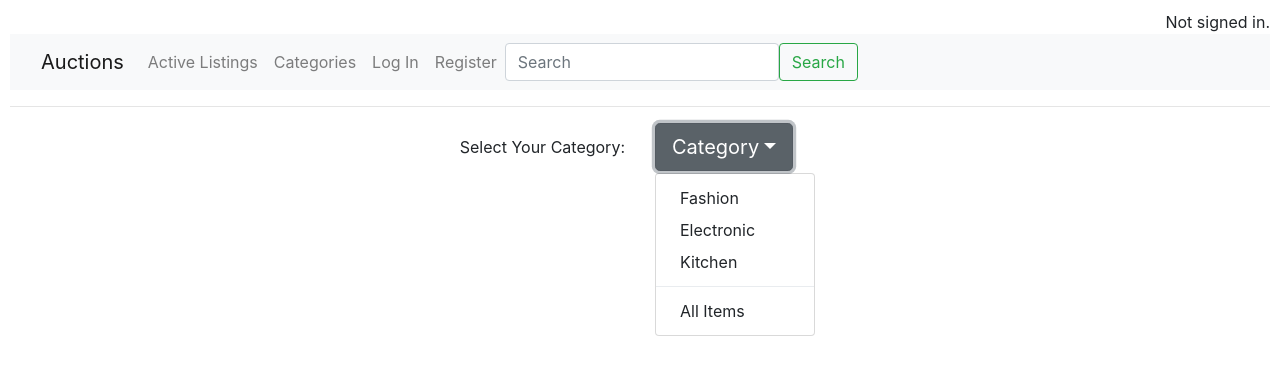
After one commit to leilatm6/commerce, a Django app: page /category in a window 1280 px wide, after a click on "Category". The commit adds this page. Shown: the top 375 px of the page. Run offline with Django 3.2, Linux system fonts and the light colour scheme; data comes from the database, SQL or seed files in the repository; both versions use the stored data as it was after the commit; some libraries are stand-ins or nearby versions.

Commit message:
categories done

```diff
--- a/auctions/models.py
+++ b/auctions/models.py
@@ -25,7 +25,7 @@ class Products(models.Model):
     datetime = models.DateTimeField(null=True)
     active = models.BooleanField(default=True)
     category = models.ForeignKey(
-        Category, on_delete=models.SET_NULL, null='True', related_name='Products')
+        Category, on_delete=models.SET_NULL, null='True', related_name='products')
 
     def __str__(self):
         return f"{self.title}: {self.description} with price {self.initialprice} and user {self.creatoruser}"
--- /dev/null
+++ b/auctions/static/auctions/category.js
@@ -0,0 +1,39 @@
+document.addEventListener("DOMContentLoaded", function() {
+    const dropdownItems = document.querySelectorAll(".dropdown-item");
+    dropdownItems.forEach(function(item) {
+    item.addEventListener("click", function(event) {
+        event.preventDefault();
+        categoryId = event.target.dataset.categoryId;
+        if (categoryId !== undefined){
+            fetch(`category/${categoryId}`)
+                .then(response => response.text())
+                    .then(html => {
+                        const tempElement = document.createElement('div');
+                        tempElement.innerHTML = html;
+                        const specificContent = tempElement.querySelector('#indexcontainer').innerHTML;
+                        document.getElementById("index-content-container").innerHTML = specificContent;
+                    })
+                    .catch(error => {
+                                console.error("Error fetching data:", error);
+                            });
+        }
+        else{
+            fetch(`/`)
+            .then(response => response.text())
+                .then(html => {
+                    const tempElement = document.createElement('div');
+                    tempElement.innerHTML = html;
+                    const specificContent = tempElement.querySelector('#indexcontainer').innerHTML;
+                    document.getElementById("index-content-container").innerHTML = specificContent;
+                    })
+                    .catch(error => {
+                                console.error("Error fetching data:", error);
+                            });
+        }
+
+
+
+                });
+
+    });
+});
--- /dev/null
+++ b/auctions/templates/auctions/category.html
@@ -0,0 +1,46 @@
+{% extends "auctions/layout.html" %} {% load static %} {% block body %}
+<div id="content-container">
+  <div class="row lg-10 xl-8 align-items-center">
+    <div class="col-6 d-flex justify-content-end">
+      <text class="fs-bold display-5"> Select Your Category:</text>
+    </div>
+    <div class="col-6">
+      <a
+        class="btn btn-secondary btn-lg dropdown-toggle"
+        href="#"
+        role="button"
+        data-bs-toggle="dropdown"
+        aria-expanded="false"
+      >
+        Category</a
+      >
+
+      <ul class="dropdown-menu" id="category-dropdown">
+        {% for category in categories%}
+        <li>
+          <a class="dropdown-item" href="#" data-category-id="{{ category.id }}"
+            >{{category.title}}</a
+          >
+        </li>
+        {%empty%}
+        <li>
+          <text class="dropdown-item">No Category</text>
+        </li>
+        {%endfor%}
+        <li>
+          <hr class="dropdown-divider" />
+        </li>
+        <li>
+          <a class="dropdown-item" href="#">All Items</a>
+        </li>
+      </ul>
+    </div>
+  </div>
+</div>
+
+<div id="index-content-container"></div>
+
+{% endblock %} {% block bodyscript %}
+
+<script src="{% static 'auctions/category.js' %}"></script>
+{% endblock %}
--- a/auctions/templates/auctions/layout.html
+++ b/auctions/templates/auctions/layout.html
@@ -32,9 +32,7 @@
         </div>
     </div>
 
-
-
-    <nav class="navbar navbar-expand-lg bg-body-tertiary">
+    <nav class="navbar navbar-expand-lg bg-body-tertiary navbar-light bg-light">
       <div class="container-fluid">
         <a href="{% url 'index' %}" class="navbar-brand">
           <span class="text-secondery fw-bold">Auctions</span>
@@ -50,12 +48,20 @@
         >
           <span class="navbar-toggler-icon"></span>
         </button>
+
         <div class="collapse navbar-collapse" id="navbarSupportedContent">
           <ul class="navbar-nav me-auto mb-2 mb-lg-0">
             <li class="nav-item">
               <a class="nav-link" aria-current="page" href="{% url 'index' %}"
-                >Active Listings</a
-              >
+                >Active Listings</a>
+            </li>
+            {% if user.is_authenticated %}
+            <li class="nav-item">
+              <a class="nav-link" href="{% url 'watchlist' %}"> Watchlist</a>
+            </li>
+            {%endif%}
+            <li class="nav-item">
+              <a class="nav-link" href="{% url 'category' %}"> Categories</a>
             </li>
             {% if user.is_authenticated %}
             <li class="nav-item">
@@ -63,10 +69,14 @@
                 >Create Listings</a
               >
             </li>
+            {% endif %}
+
+            {% if user.is_authenticated %}
             <li class="nav-item">
               <a class="nav-link" href="{% url 'logout' %}">Log Out</a>
             </li>
-            {%else%}
+            {%endif%}
+            {%if not user.is_authenticated%}
             <li class="nav-item">
               <a class="nav-link" href="{% url 'login' %}">Log In</a>
             </li>
@@ -75,30 +85,7 @@
             </li>
             {% endif %}
 
-            <li class="nav-item dropdown">
-              <a
-                class="nav-link dropdown-toggle"
-                href="#"
-                role="button"
-                data-bs-toggle="dropdown"
-                aria-expanded="false"
-              >
-                Dropdown
-              </a>
-              <ul class="dropdown-menu">
-                <li><a class="dropdown-item" href="#">Action</a></li>
-                <li><a class="dropdown-item" href="#">Another action</a></li>
-                <li>
-                  <hr class="dropdown-divider" />
-                </li>
-                <li>
-                  <a class="dropdown-item" href="#">Something else here</a>
-                </li>
-              </ul>
-            </li>
-            <li class="nav-item">
-              <a class="nav-link disabled" aria-disabled="true">Disabled</a>
-            </li>
+
           </ul>
           <form class="d-flex" role="search">
             <input
@@ -114,6 +101,8 @@
         </div>
       </div>
     </nav>
+
+
     <hr />
 
     {% block body %} {% endblock %} {% block bodyscript %}{% endblock %}
--- a/auctions/urls.py
+++ b/auctions/urls.py
@@ -10,8 +10,9 @@ urlpatterns = [
     path("register", views.register, name="register"),
     path("list/<int:listid>", views.list, name="list"),
     path("closelist", views.closelist, name='closelist'),
-    path('watchlist/<int:productid>/<int:userid>',
-         views.watchlist, name='watchlist'),
-    path("createcomment", views.createcomment, name="createcomment")
+    path("watchlist", views.watchlist, name='watchlist'),
+    path("createcomment", views.createcomment, name="createcomment"),
+    path("category", views.category, name="category"),
+    path("category/<int:categoryid>/", views.index, name="index_with_category")
 
 ]
--- a/auctions/views.py
+++ b/auctions/views.py
@@ -12,10 +12,24 @@ import json
 from django.views.decorators.csrf import csrf_exempt
 
 
-def index(request):
+def index(request, categoryid=None):
+    headername = "Active Listing"
+    if categoryid:
+        try:
+            category = Category.objects.get(pk=categoryid)
+            products = category.products.all()
+        except Category.DoesNotExist:
+            # Handle the case where the category does not exist
+            products = []
+        headername = category.title
+    else:
+        products = Products.objects.filter(active=True)
+        headername = "Active Listing"
+    productset = [(product, Bid.objects.filter(product=product).aggregate(maxbid=Max('price'))['maxbid']
+                   if len(product.productbids.all()) > 0 else product.initialprice) for product in products]
     return render(request, "auctions/index.html", {
-        "products": Products.objects.filter(active=True),
-    })
+        "products": productset,
+        "headername": headername})
 
 
 def has_watchlist_item(product, user):
@@ -26,24 +40,39 @@ def has_watchlist_item(product, user):
         return False
 
 
-def watchlist(request, productid, userid):
-    try:
-        user = User.objects.get(pk=userid)
-    except user.DoesNotExist:
-        ###########################
-        raise Http404("User does not exist")
-    try:
-        product = Products.objects.get(pk=productid)
-    except product.DoesNotExist:
-        ###############################
-        raise Http404("Auction Listing does not exist")
-    if has_watchlist_item(product, user):
-        watchlist_item = Watchlist.objects.get(product=product, user=user)
-        watchlist_item.delete()
+@csrf_exempt
+@login_required
+def watchlist(request):
+    if request.method == 'POST':
+        data = json.loads(request.body)
+        productid = int(data.get('id'))
+        try:
+            product = Products.objects.get(pk=productid)
+        except product.DoesNotExist:
+            ###############################
+            raise Http404("Auction Listing does not exist")
+        if has_watchlist_item(product, request.user):
+            watchlist_item = Watchlist.objects.get(
+                product=product, user=request.user)
+            watchlist_item.delete()
+            iswatchlist = False
+        else:
+            new_watchlist_item = Watchlist(product=product, user=request.user)
+            new_watchlist_item.save()
+            iswatchlist = True
+
+        response_data = {'message': 'updated successfully',
+                         'iswatchlist': iswatchlist}
+        return JsonResponse(response_data)
     else:
-        new_watchlist_item = Watchlist(product=product, user=user)
-        new_watchlist_item.save()
-    return HttpResponseRedirect(reverse("list", kwargs={'listid': product.id}))
+        userwatchlist = Watchlist.objects.filter(user=request.user)
+        if userwatchlist:
+            productset = [(watchlist.product, Bid.objects.filter(product=watchlist.product).aggregate(maxbid=Max('price'))['maxbid']
+                           if len(watchlist.product.productbids.all()) > 0 else watchlist.product.initialprice) for watchlist in userwatchlist]
+            return render(request, "auctions/index.html", {
+                "products": productset,
+                "headername": "Your Watchlist"
+            })
 
 
 @login_required
@@ -114,7 +143,6 @@ def list(request, listid):
 @csrf_exempt
 @login_required
 def createcomment(request):
-    print('aaaaaaaaaaaaaaaaaaaaaaaaaa')
     if request.method == 'POST':
         data = json.loads(request.body)
         print(data)
@@ -134,6 +162,12 @@ def createcomment(request):
         return JsonResponse(response_data)
     else:
         return JsonResponse({'error': 'Method not allowed'}, status=405)
+
+
+def category(request):
+    return render(request, "auctions/category.html", {
+        "categories": Category.objects.all(),
+    })
 
 
 @csrf_exempt
```
Also changed, not shown: auctions/static/auctions/list.js (+42 -16 lines), auctions/templates/auctions/index.html (+42 -10 lines), auctions/templates/auctions/list.html (+28 -14 lines), auctions/migrations/0002_alter_products_category.py (added), db.sqlite3.
